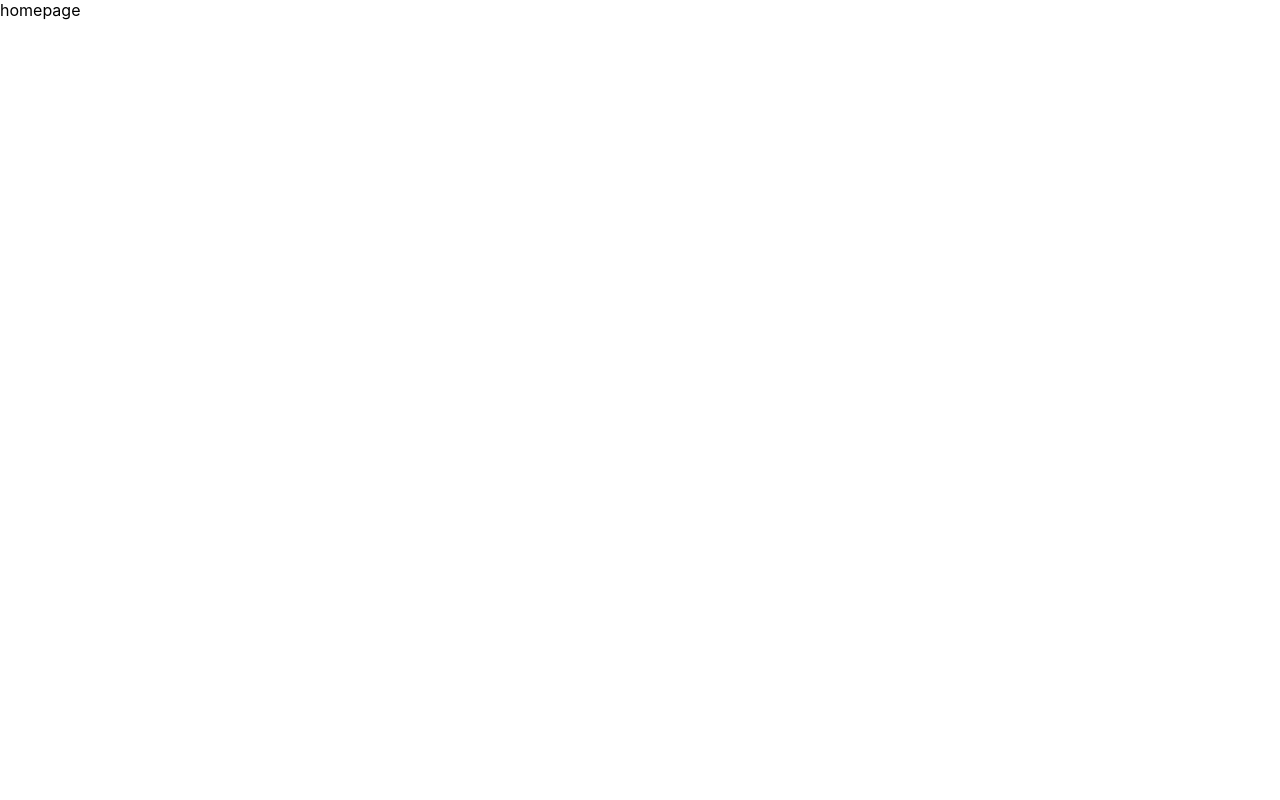
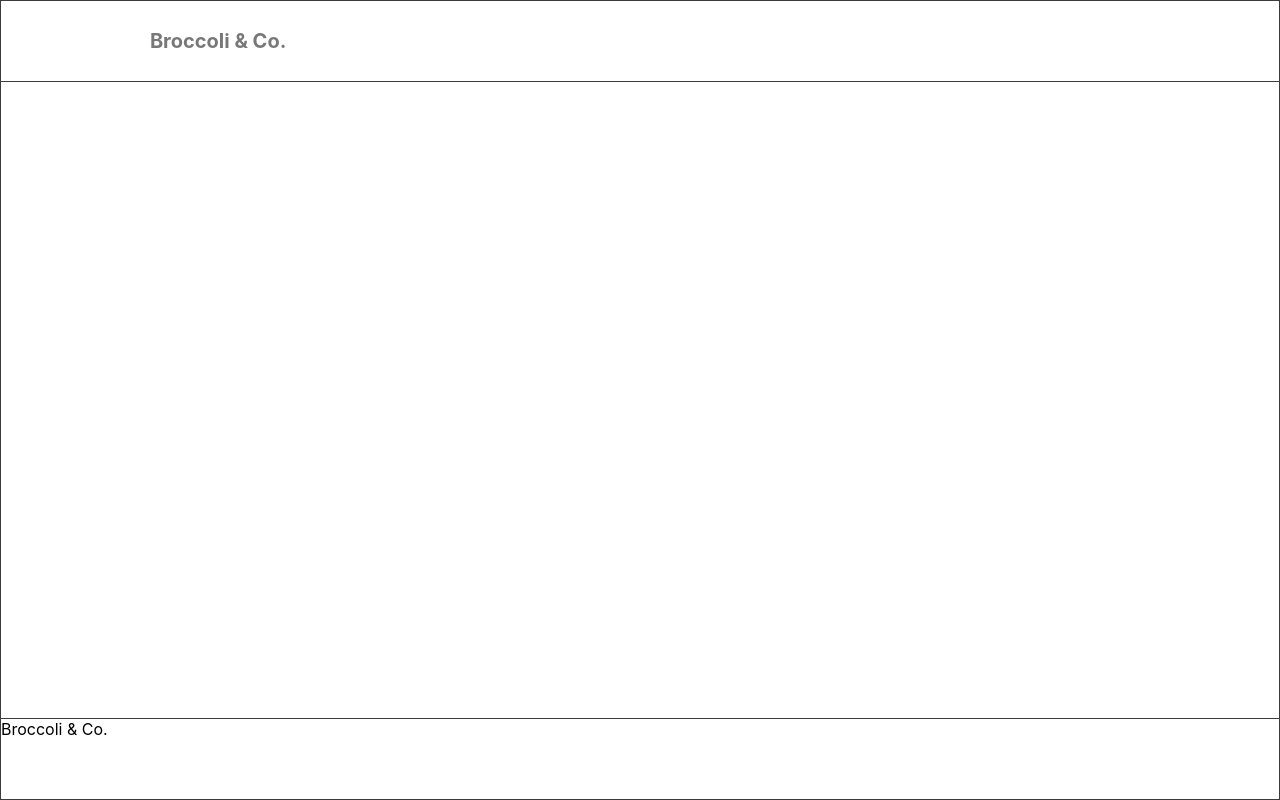
Before and after one commit to LLLQQQ/homepage, a React (Create React App) app: page / in a window 1280 px wide. Built offline with nearby package versions, Linux system fonts and the light colour scheme.

Commit message:
update layout and header content

```diff
--- a/src/containers/Mainpage/index.js
+++ b/src/containers/Mainpage/index.js
@@ -3,7 +3,9 @@ import style from './index.module.scss';
 function Page() {
   return (
     <div className={style["wrapper"]}>
-      homepage
+      <div className="header">{"Broccoli & Co."}</div>
+      <div className="content"></div>
+      <div className="footer">{"Broccoli & Co."}</div>
     </div>
   );
 }
--- a/src/containers/Mainpage/index.module.scss
+++ b/src/containers/Mainpage/index.module.scss
@@ -1,5 +1,42 @@
 :global {
     :local(.wrapper) {
-        height: 100%
+        height: 100%;
+        box-sizing: border-box;
+        border: 1px solid rgba(59, 59, 59, 1);
+        display: flex;
+        flex-direction: column;
+
+        >.header {
+            height: 80px;
+            border-bottom: 1px solid rgba(59, 59, 59, 1);
+            display: flex;
+            align-items: center;
+            font-size: 20px;
+            line-height: 20px;
+            font-weight: bold;
+            color: rgba(120, 120, 120, 1);
+
+            &::before {
+                content: "";
+                width: 0;
+                flex-grow: 3;
+            }
+
+            &::after {
+                content: "";
+                width: 0;
+                flex-grow: 20;
+            }
+        }
+
+        >.content {
+            height: 0;
+            flex-grow: 1;
+        }
+
+        >.footer {
+            height: 80px;
+            border-top: 1px solid rgba(59, 59, 59, 1);
+        }
     }
 }
```
